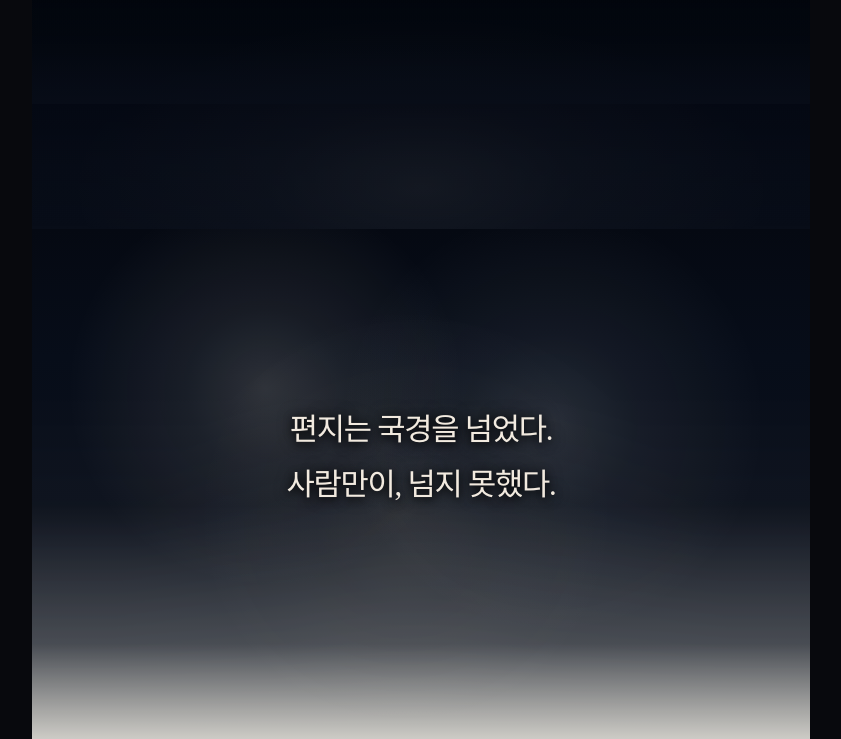
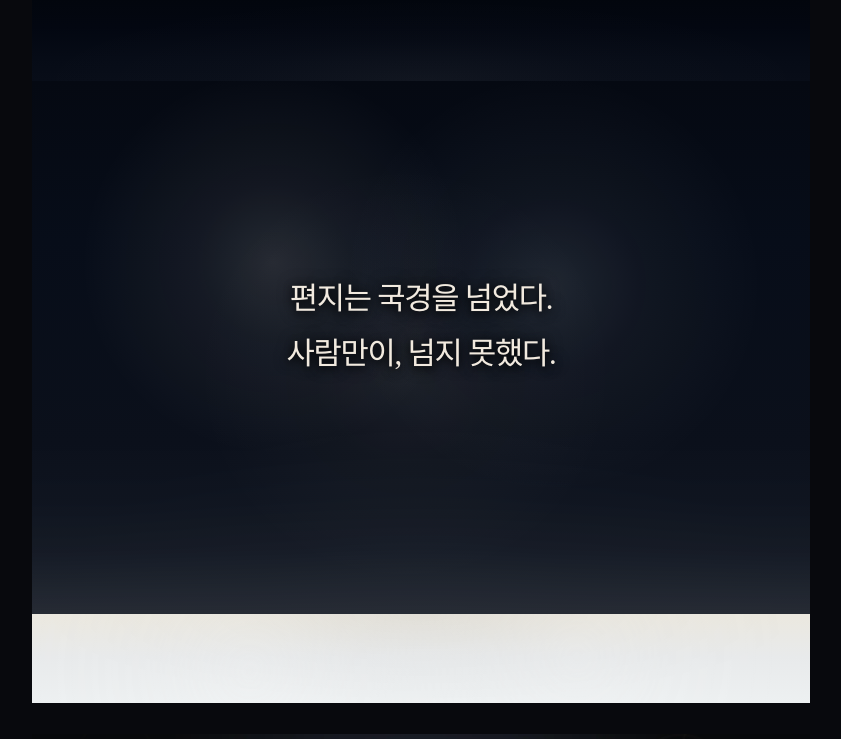
Before and after one commit to chorocmint-oss/perla_webtoon, a website: page index.html in a window 1280 px wide. Shown: the part 3061-3800 px from the top of the page, without its empty margins (219-1060 px from the left). Drawn offline with Linux system fonts and the light colour scheme.

Commit message:
Override letter bridge spacing and fade

```diff
--- a/transition-fix.css
+++ b/transition-fix.css
@@ -121,3 +121,14 @@ html body .page .letter-panel .letter-text:before{content:none!important;display
 html body .page .export-panel.transition-panel.letter-to-goodbye-transition{height:520px!important;min-height:520px!important;background:linear-gradient(to bottom,#ebe8df 0%,#ece9e2 26%,#e8eaeb 62%,#edf0f1 100%)!important;position:relative!important;overflow:hidden!important;}
 html body .page .letter-to-goodbye-transition:before{content:""!important;position:absolute!important;inset:0!important;z-index:1!important;pointer-events:none!important;background:radial-gradient(ellipse at 50% 0%,rgba(8,13,24,.13) 0%,rgba(8,13,24,.04) 34%,rgba(8,13,24,0) 70%),radial-gradient(circle at 28% 64%,rgba(255,255,255,.30) 0%,rgba(255,255,255,.10) 18%,rgba(255,255,255,0) 42%),radial-gradient(circle at 70% 48%,rgba(255,255,255,.24) 0%,rgba(255,255,255,.08) 16%,rgba(255,255,255,0) 38%)!important;}
 html body .page .letter-to-goodbye-transition:after{content:none!important;display:none!important;}
+
+/* 3컷 긴급 보정: 위 블록이 만든 검은 공백과 흰 벽을 줄이고, 실제 스크롤에서는 이 아래 값이 우선한다. */
+html body .page .export-panel.transition-panel.door-to-letter-transition{height:260px!important;min-height:260px!important;background:linear-gradient(to bottom,#02060d 0%,#030711 36%,#060b16 72%,#080d18 100%)!important;}
+html body .page .door-to-letter-transition:before{background:radial-gradient(ellipse at 50% 100%,rgba(224,220,207,.075) 0%,rgba(224,220,207,.025) 34%,rgba(224,220,207,0) 72%)!important;}
+html body .page .door-to-letter-transition:after{content:none!important;display:none!important;}
+html body .page .letter-panel:before{background:radial-gradient(circle at 31% 34%,rgba(238,230,214,.13) 0%,rgba(238,230,214,.055) 12%,rgba(238,230,214,0) 30%),radial-gradient(circle at 67% 38%,rgba(223,230,232,.105) 0%,rgba(223,230,232,.040) 14%,rgba(223,230,232,0) 34%),radial-gradient(circle at 48% 55%,rgba(236,223,196,.075) 0%,rgba(236,223,196,.025) 18%,rgba(236,223,196,0) 42%),linear-gradient(to bottom,#050912 0%,#070d19 30%,#0b101b 68%,#111722 100%)!important;}
+html body .page .letter-panel:after{left:0!important;right:0!important;top:auto!important;bottom:0!important;height:36%!important;background:linear-gradient(to top,rgba(235,232,223,.88) 0%,rgba(232,230,224,.58) 16%,rgba(218,223,225,.26) 34%,rgba(160,174,185,.09) 58%,rgba(8,13,24,0) 86%),radial-gradient(ellipse at 50% 100%,rgba(255,250,238,.28) 0%,rgba(255,250,238,.09) 32%,rgba(255,250,238,0) 68%)!important;}
+html body .page .letter-panel .paper-grain{opacity:.16!important;}
+html body .page .letter-panel .letter-text{transform:translateY(-4%)!important;}
+html body .page .export-panel.transition-panel.letter-to-goodbye-transition{height:280px!important;min-height:280px!important;background:linear-gradient(to bottom,#ebe8df 0%,#e8eaeb 48%,#edf0f1 100%)!important;}
+html body .page .letter-to-goodbye-transition:before{background:radial-gradient(ellipse at 50% 0%,rgba(8,13,24,.08) 0%,rgba(8,13,24,.025) 34%,rgba(8,13,24,0) 70%),radial-gradient(circle at 28% 64%,rgba(255,255,255,.24) 0%,rgba(255,255,255,.08) 18%,rgba(255,255,255,0) 42%),radial-gradient(circle at 70% 48%,rgba(255,255,255,.18) 0%,rgba(255,255,255,.06) 16%,rgba(255,255,255,0) 38%)!important;}
```
